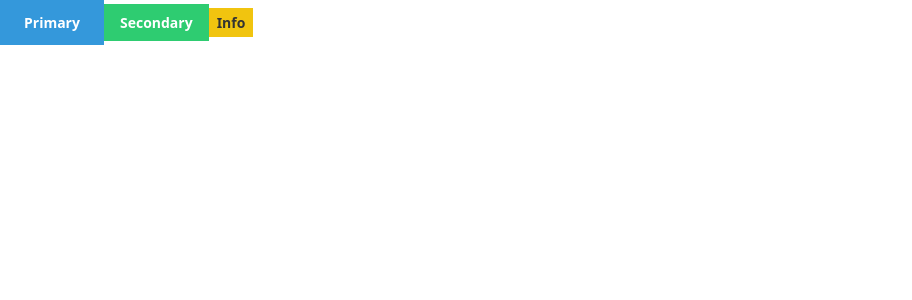
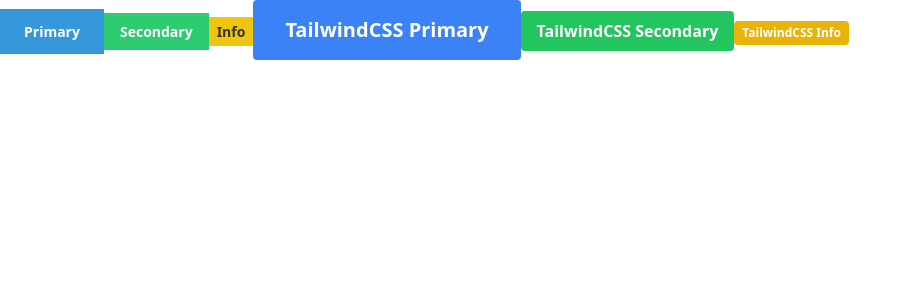
Before and after one commit to backas36/react-ts-starter, a React (Vite) app: page /extensible-style-pattern-01 in a window 1280 px wide. Shown: the top 300 px of the page, without its empty margins (0-912 px from the left). Built offline with nearby package versions, Linux system fonts and the light colour scheme.

Commit message:
feat: extensible style pattern tailwind button

```diff
--- a/src/components/button/PatternBtn.tsx
+++ b/src/components/button/PatternBtn.tsx
@@ -4,7 +4,7 @@
 
 interface IPatternBtnProps {
     color?: string;
-    size: "small" | "medium" | "large";
+    size?: "small" | "medium" | "large";
     onClick: () => void;
     children: ReactNode;
 }
--- /dev/null
+++ b/src/components/button/PatternTButton.tsx
@@ -0,0 +1,30 @@
+import { ReactNode } from "react";
+
+interface IPatternTButtonProps {
+    color?: "primary" | "secondary" | "info";
+    size?: "small" | "medium" | "large";
+    onClick: () => void;
+    children: ReactNode;
+}
+const PatternTButton = ({ color = "primary", size = "medium", onClick, children }: IPatternTButtonProps) => {
+    const baseClasses = "font-bold rounded transition-colors duration-300";
+    const colorClasses = {
+        primary: "bg-blue-500 hover:bg-blue-700 text-white",
+        secondary: "bg-green-500 hover:bg-green-700 text-white",
+        info: "bg-yellow-500 hover:bg-yellow-700 text-white",
+    };
+    const sizeClasses = {
+        small: "px-2 py-1 text-xs",
+        medium: "px-4 py-2 text-base",
+        large: "px-8 py-4 text-xl",
+    };
+
+    const buttonClasses = `${baseClasses} ${colorClasses[color]} ${sizeClasses[size]}`;
+
+    return (
+        <button className={buttonClasses} onClick={onClick}>
+            {children}
+        </button>
+    );
+};
+export default PatternTButton;
--- a/src/page/extensibleStylePattern/ExtensibleStylePatternPage01.tsx
+++ b/src/page/extensibleStylePattern/ExtensibleStylePatternPage01.tsx
@@ -1,4 +1,5 @@
 import PatternBtn from "@/components/button/PatternBtn";
+import PatternTButton from "@/components/button/PatternTButton";
 
 const ExtensibleStylePatternPage01 = () => {
     const handleClick = () => {
@@ -15,6 +16,15 @@
             <PatternBtn color='info' size='small' onClick={handleClick}>
                 Info
             </PatternBtn>
+            <PatternTButton color='primary' size='large' onClick={handleClick}>
+                TailwindCSS Primary
+            </PatternTButton>
+            <PatternTButton color='secondary' size='medium' onClick={handleClick}>
+                TailwindCSS Secondary
+            </PatternTButton>
+            <PatternTButton color='info' size='small' onClick={handleClick}>
+                TailwindCSS Info
+            </PatternTButton>
         </div>
     );
 };
```
